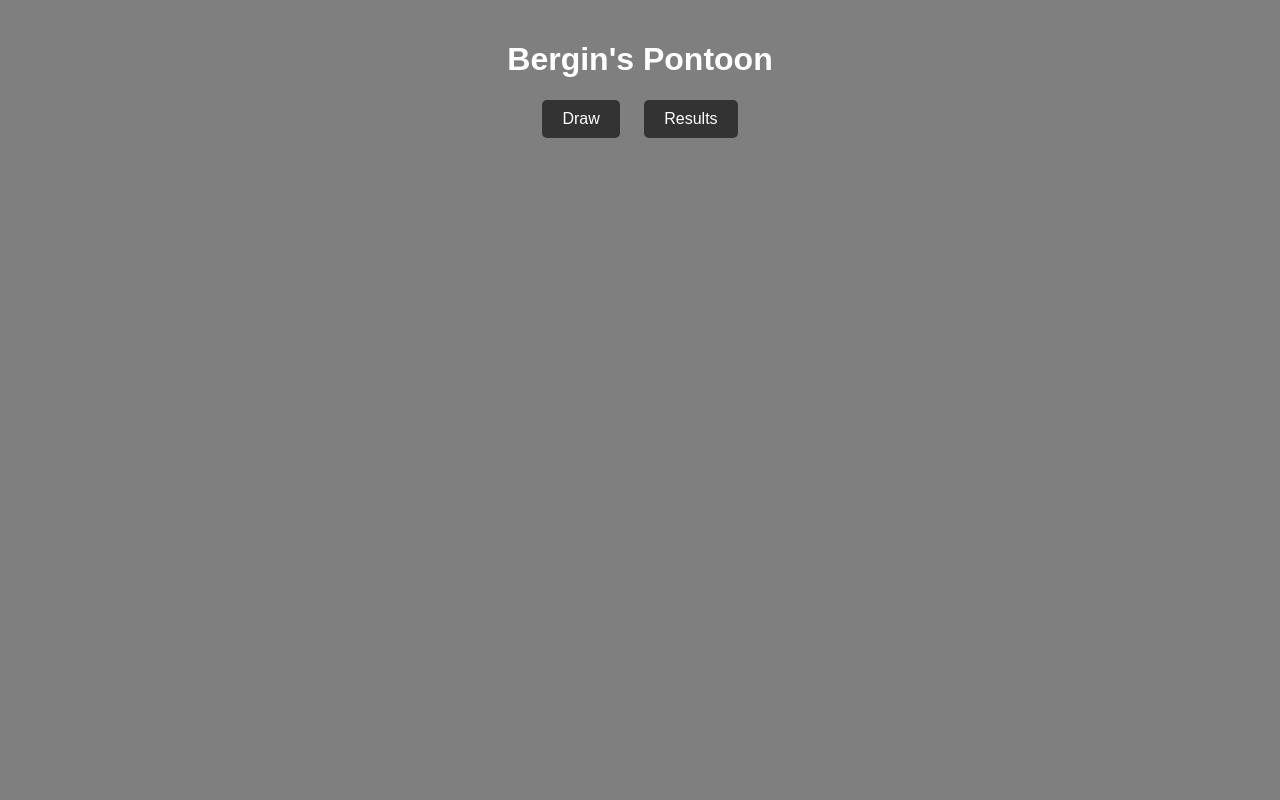
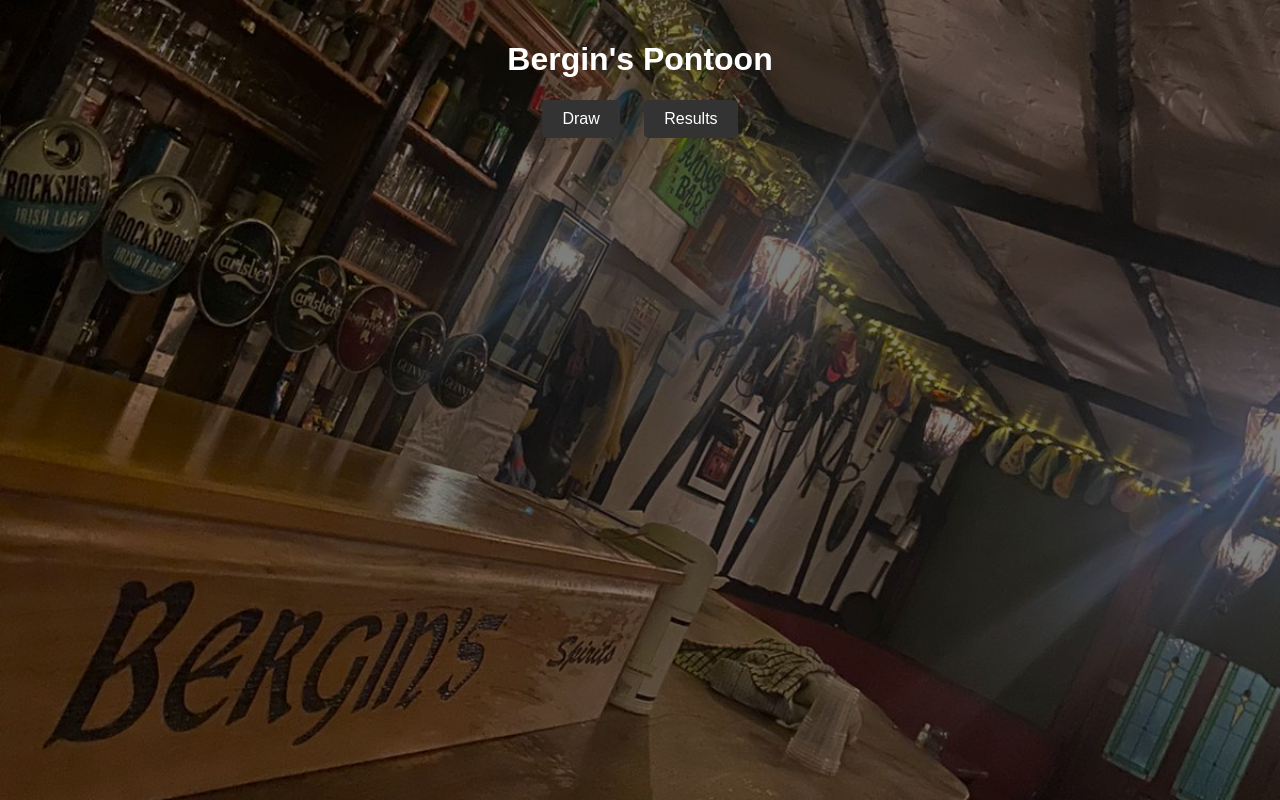
Before and after one commit to GuilfoyleThomas/berginspontoon, a plain HTML site: page index.html in a window 1280 px wide. Drawn offline with Linux system fonts and the light colour scheme.

Commit message:
change file path for background

```diff
--- a/assets/css/style.css
+++ b/assets/css/style.css
@@ -2,7 +2,7 @@
 body {
     margin: 0;
     padding: 0;
-    background-image: url(./assets/images/background.jpg); /* Replace with your image URL */
+    background-image: url("https://guilfoylethomas.github.io/berginspontoon/assets/images/background.jpg"); /* Replace with your image URL */
     background-size: cover;
     background-position: center;
     background-attachment: fixed;
```
